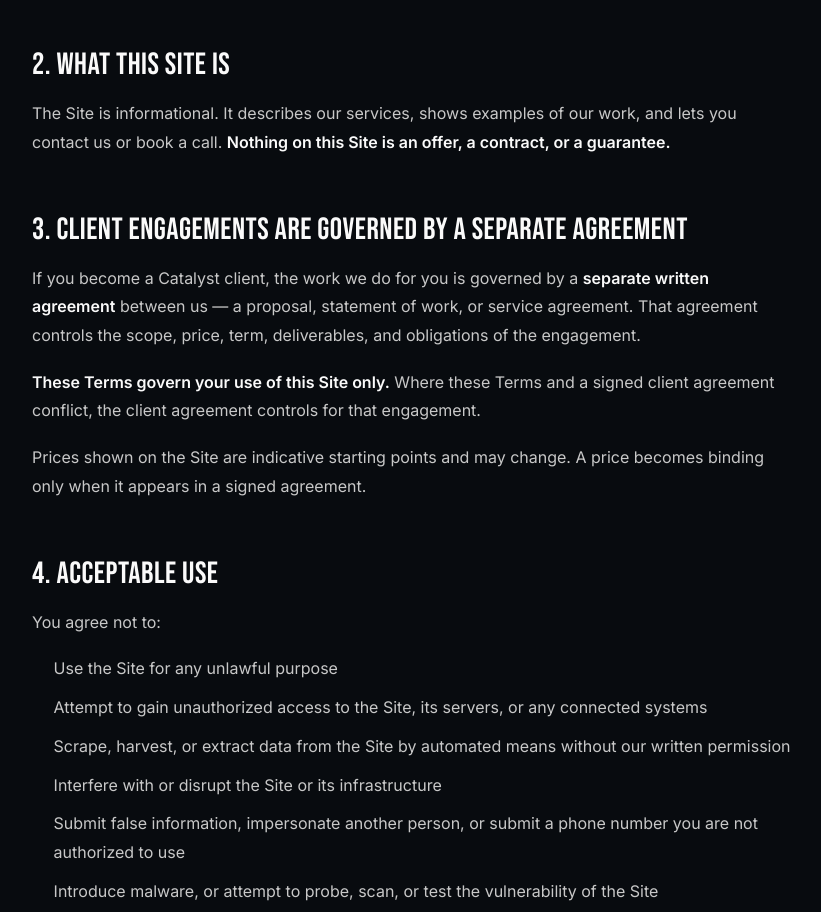
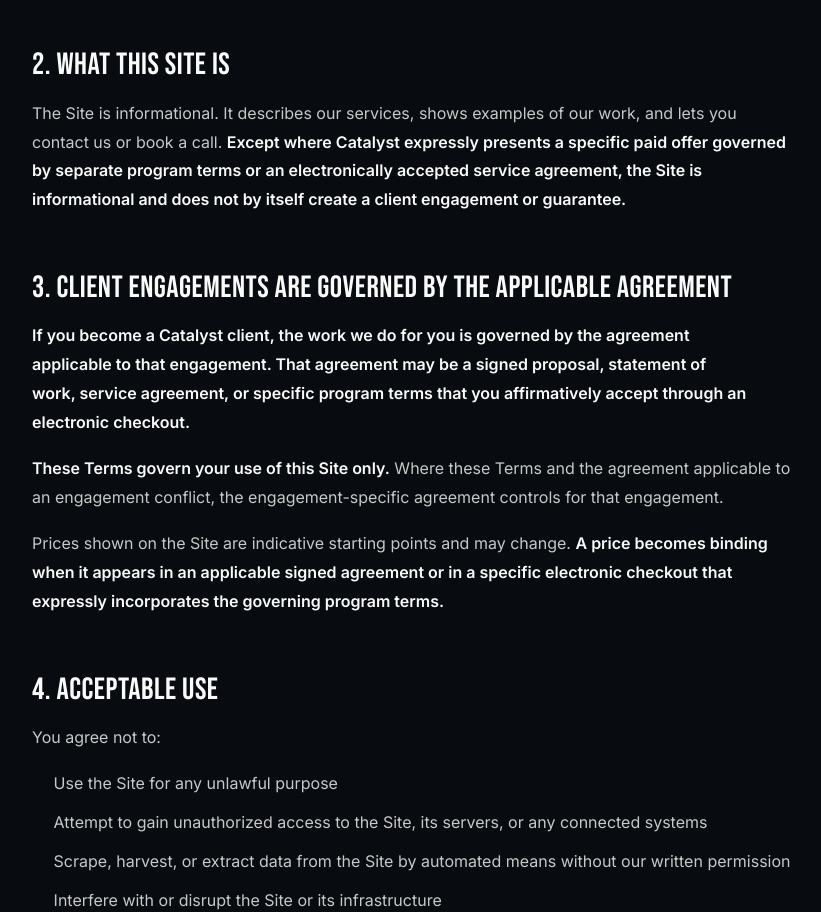
Before and after one commit to catalyst-digital-solutions/catalyst-digital-solutions-2026, a Next.js app: page /terms in a window 1280 px wide. Shown: the part 700-1612 px from the top of the page, without its empty margins (228-1049 px from the left). Built offline with nearby package versions, Linux system fonts and the light colour scheme; no server answers.

Commit message:
Recognize electronically accepted program terms

```diff
--- a/src/app/(site)/terms/page.tsx
+++ b/src/app/(site)/terms/page.tsx
@@ -13,7 +13,7 @@
     <LegalPage
       title="Terms of Service"
       effectiveDate="July 17, 2026"
-      lastUpdated="July 25, 2026"
+      lastUpdated="September 23, 2026"
     >
       <p>
         These Terms of Service (&quot;Terms&quot;) govern your use of the website at
@@ -49,23 +49,33 @@
       <p>
         The Site is informational. It describes our services, shows examples of our work, and lets
         you contact us or book a call.{" "}
-        <strong>Nothing on this Site is an offer, a contract, or a guarantee.</strong>
+        <strong>
+          Except where Catalyst expressly presents a specific paid offer governed by separate
+          program terms or an electronically accepted service agreement, the Site is informational
+          and does not by itself create a client engagement or guarantee.
+        </strong>
       </p>
 
-      <h2>3. Client engagements are governed by a separate agreement</h2>
+      <h2>3. Client engagements are governed by the applicable agreement</h2>
       <p>
-        If you become a Catalyst client, the work we do for you is governed by a{" "}
-        <strong>separate written agreement</strong> between us — a proposal, statement of work, or
-        service agreement. That agreement controls the scope, price, term, deliverables, and
-        obligations of the engagement.
+        <strong>
+          If you become a Catalyst client, the work we do for you is governed by the agreement
+          applicable to that engagement. That agreement may be a signed proposal, statement of
+          work, service agreement, or specific program terms that you affirmatively accept through
+          an electronic checkout.
+        </strong>
       </p>
       <p>
-        <strong>These Terms govern your use of this Site only.</strong> Where these Terms and a
-        signed client agreement conflict, the client agreement controls for that engagement.
+        <strong>These Terms govern your use of this Site only.</strong> Where these Terms and the
+        agreement applicable to an engagement conflict, the engagement-specific agreement controls
+        for that engagement.
       </p>
       <p>
-        Prices shown on the Site are indicative starting points and may change. A price becomes
-        binding only when it appears in a signed agreement.
+        Prices shown on the Site are indicative starting points and may change.{" "}
+        <strong>
+          A price becomes binding when it appears in an applicable signed agreement or in a
+          specific electronic checkout that expressly incorporates the governing program terms.
+        </strong>
       </p>
 
       <h2>4. Acceptable use</h2>
```
Also changed, not shown: 1 other file (tests, documents, lock files or other folders).
